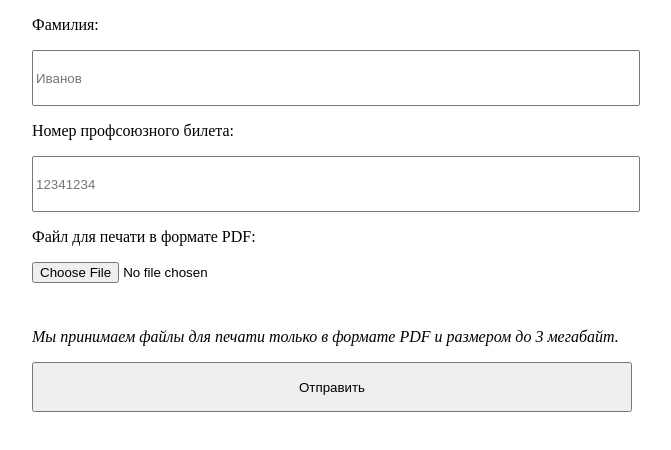
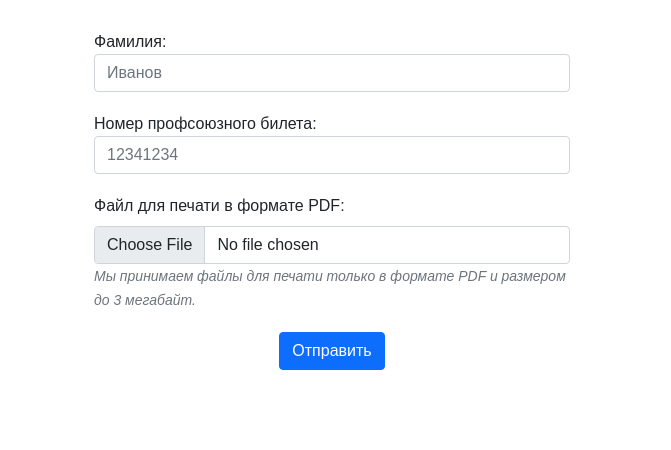
Before and after one commit to profcomff/print-webapp, a Vue app: page / in a window 1280 px wide. Shown: the top 450 px of the page, without its empty margins (308-979 px from the left). Built offline with nearby package versions, Linux system fonts and the light colour scheme.

Commit message:
Bootstrap and refactoring

```diff
--- a/public/index.html
+++ b/public/index.html
@@ -4,6 +4,7 @@
     <meta charset="utf-8">
     <meta http-equiv="X-UA-Compatible" content="IE=edge">
     <meta name="viewport" content="width=device-width,initial-scale=1.0">
+    <link href="https://cdn.jsdelivr.net/npm/bootstrap@5.1.3/dist/css/bootstrap.min.css" rel="stylesheet" integrity="sha384-1BmE4kWBq78iYhFldvKuhfTAU6auU8tT94WrHftjDbrCEXSU1oBoqyl2QvZ6jIW3" crossorigin="anonymous">
     <link rel="icon" href="<%= BASE_URL %>favicon.ico">
     <title><%= htmlWebpackPlugin.options.title %></title>
   </head>
--- a/src/components/SendTaskDialog.vue
+++ b/src/components/SendTaskDialog.vue
@@ -1,42 +1,53 @@
 <template>
-  <form class="print-form" @submit.prevent @submit="send">
-    <p class="form-item-name" v-bind:value="surname">Фамилия:</p>
+  <form class="dialog-container" @submit.prevent @submit="send">
+    <div class="form-group">
+      <label for="surname">Фамилия:</label>
       <input
-      class="form-item"
+        class="form-control"
         type="text"
         name="surname"
         placeholder="Иванов"
         @input="surname_on_change"
         required
       />
+    </div>
 
-    <p class="form-item-name">Номер профсоюзного билета:</p>
+    <div class="form-group">
+      <label for="number">Номер профсоюзного билета:</label>
       <input
-      class="form-item"
+        class="form-control"
         type="text"
         name="number"
         placeholder="12341234"
         @input="number_on_change"
         required
       />
+    </div>
 
-    <p class="form-item-name">Файл для печати в формате PDF:</p>
+    <div class="form-group">
+      <label class="form-label" for="file"
+        >Файл для печати в формате PDF:</label
+      >
       <input
-      class="form-item"
+        class="form-control"
+        id="file"
         type="file"
         accept="application/pdf"
         @input="file_on_change"
+        aria-describedby="fileHelp"
         required
       />
-
-    <p class="form-item-tip">
+      <small id="fileHelp" class="form-text text-muted">
         <i>
           Мы принимаем файлы для печати только в формате PDF и размером до 3
           мегабайт.
         </i>
-    </p>
+      </small>
+    </div>
 
-    <input class="form-item" type="submit" value="Отправить" />
+    <div class="form-actions">
+      <button type="submit" class="btn btn-primary">Отправить</button>
+    </div>
   </form>
 </template>
 
@@ -122,16 +133,3 @@ export default {
   },
 };
 </script>
-
-<style scoped>
-.form-item {
-  height: 50px;
-  width: 100%;
-}
-
-.print-form {
-  width: 100%;
-  max-width: 600px;
-  margin: 0 auto;
-}
-</style>
--- a/src/components/TaskCompleteDialog.vue
+++ b/src/components/TaskCompleteDialog.vue
@@ -1,37 +1,36 @@
 <template>
   <div class="dialog-container">
     <div v-if="status === 'OK'">
-      <p class="small">Успех! Код для печати:</p>
-      <p class="large">{{ pin }}</p>
+      <p class="h5">Успех! Код для печати:</p>
+      <p class="h1">{{ pin }}</p>
     </div>
     <div v-else-if="status == 403">
-      <p class="small">Не вышло =(</p>
-      <p class="medium">
+      <p class="h5">Не вышло =(</p>
+      <p class="h3">
         Проверьте правильность ввода фамилии и номера профсоюзного билета
       </p>
     </div>
     <div v-else-if="status == 415">
-      <p class="small">Не вышло =(</p>
-      <p class="medium">Отправлять можно только файлы PDF</p>
+      <p class="h5">Не вышло =(</p>
+      <p class="h3">Отправлять можно только файлы PDF</p>
     </div>
     <div v-else-if="status == 422">
-      <p class="small">Не вышло =(</p>
-      <p class="medium">Запонены не все поля</p>
+      <p class="h5">Не вышло =(</p>
+      <p class="h3">Запонены не все поля</p>
       <sup>Как? O_o</sup>
     </div>
     <div v-else>
-      <p class="small">Не вышло =(</p>
-      <p class="medium">Мы не знаем почему, но попробуйте обновить страницу</p>
+      <p class="h5">Не вышло =(</p>
+      <p class="h3">Мы не знаем почему, но попробуйте обновить страницу</p>
       <sup>
         Если не помогло - <a href="https://vk.me/profcomff">напишите нам</a>
       </sup>
     </div>
-    <input
-      class="form-item"
-      type="button"
-      value="Вернуться"
-      @click="returnButtonClick"
-    />
+    <div class="form-actions">
+      <button class="btn btn-primary" type="button" @click="returnButtonClick">
+        Вернуться
+      </button>
+    </div>
   </div>
 </template>
 
@@ -49,39 +48,8 @@ export default {
   },
   methods: {
     returnButtonClick() {
-      this.$emit("click");
+      this.$emit("click_return");
     },
   },
 };
 </script>
-
-<style scoped>
-.dialog-container {
-  padding: 10%;
-  width: 80%;
-  max-width: 600px;
-  margin: 0 auto;
-}
-
-.form-item {
-  height: 50px;
-  width: 100%;
-}
-
-p {
-  font-family: "PT Sans", sans-serif;
-}
-
-p.small {
-  font-size: 1.5vw;
-}
-
-p.medium {
-  font-size: 2vw;
-}
-
-p.large {
-  font-size: 4vw;
-  font-weight: 700;
-}
-</style>
--- a/src/views/Home.vue
+++ b/src/views/Home.vue
@@ -1,11 +1,11 @@
 <template>
-  <div class="home">
+  <div class="home container-fluid">
     <SendTaskDialog id="send_task_dialog" @uploaded="showTaskCompleteDialog" />
     <TaskCompleteDialog
       v-if="['PENDING', 'PROGRESS'].indexOf(status) == -1"
       :status="status"
       :pin="pin"
-      @click="showSendTaskDialog"
+      @click_return="showSendTaskDialog"
     />
   </div>
 </template>
@@ -51,8 +51,17 @@ export default defineComponent({
 
 <style>
 .home {
-  width: 100%;
-  padding: 0;
-  margin: 0;
+  max-width: 500px;
+  margin: 30px auto;
+}
+
+p, .form-group, .form-actions {
+  font-family: "PT Sans", sans-serif;
+  margin: 20px auto;
+}
+
+.form-actions {
+  background-color: transparent;
+  text-align: center;
 }
 </style>
```
Also changed, not shown: 1 other file (tests, documents, lock files or other folders). Lines whose indentation alone changed are shown as unchanged.
